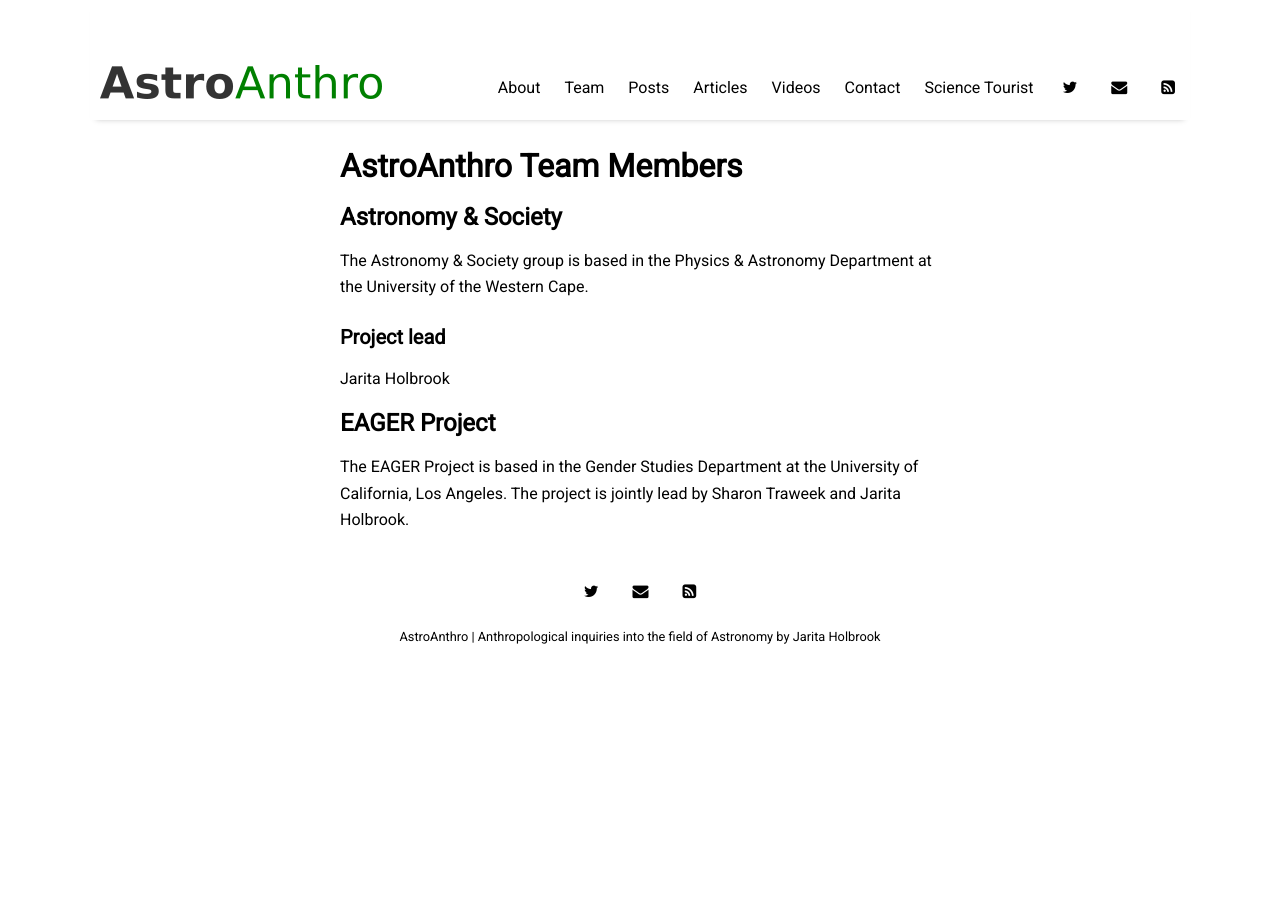
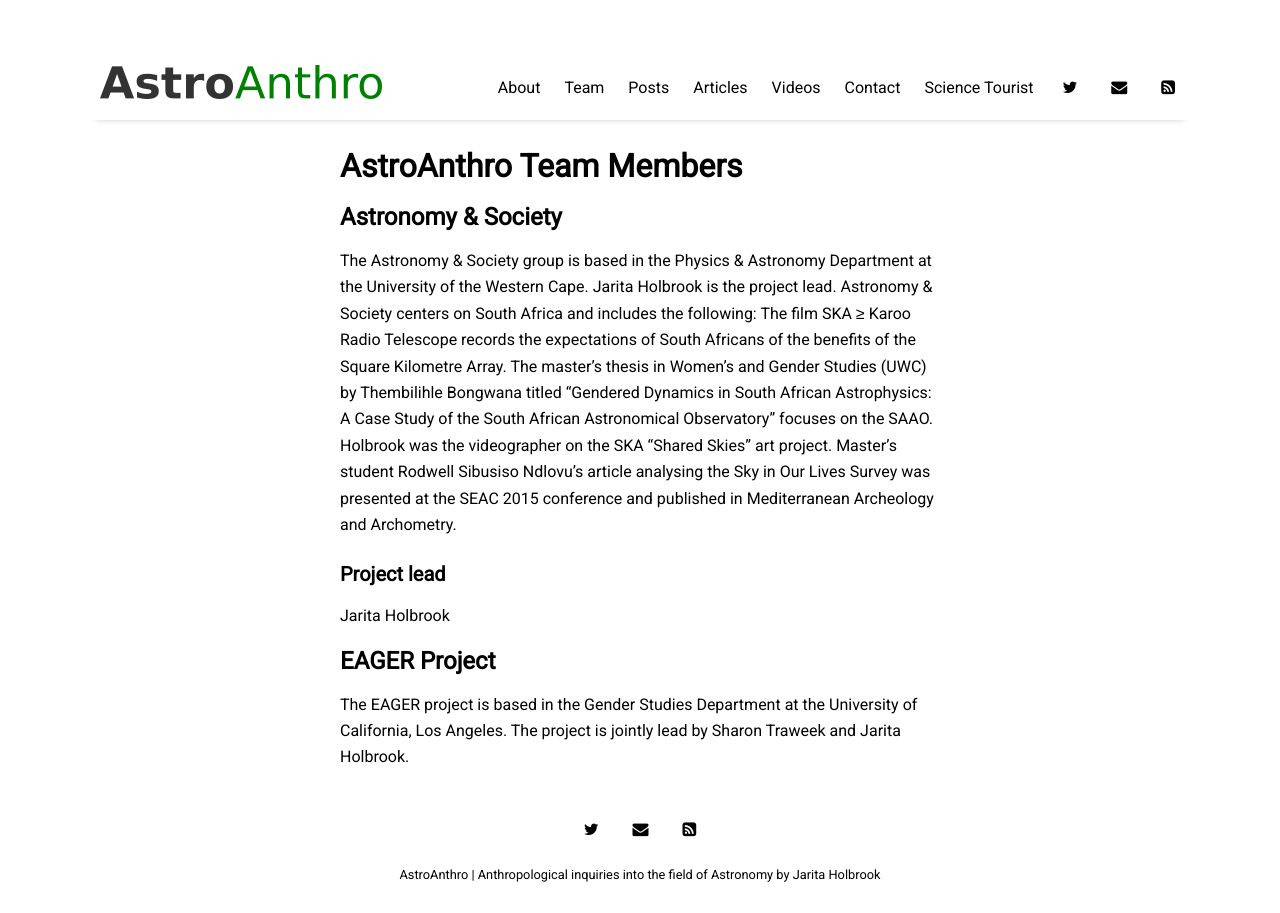
Before and after one commit to romeeld/AstroAnthro, a Jekyll site: the page built from pages/team.md, in a window 1280 px wide. Built offline with Jekyll 4.4.1, drawn with Linux system fonts in a browser that asks for light colours; nearby versions of some CDN libraries.

Commit message:
Update team.md

```diff
--- a/pages/team.md
+++ b/pages/team.md
@@ -7,7 +7,7 @@ title: Team
 
 ## Astronomy & Society
 
-The Astronomy & Society group is based in the Physics & Astronomy Department at the University of the Western Cape.
+The Astronomy & Society group is based in the Physics & Astronomy Department at the University of the Western Cape. Jarita Holbrook is the project lead. Astronomy & Society centers on South Africa and includes the following: The film SKA ≥ Karoo Radio Telescope records the expectations of South Africans of the benefits of the Square Kilometre Array. The master's thesis in Women's and Gender Studies (UWC) by Thembilihle Bongwana titled "Gendered Dynamics in South African Astrophysics: A Case Study of the South African Astronomical Observatory" focuses on the SAAO. Holbrook was the videographer on the SKA "Shared Skies" art project. Master's student Rodwell Sibusiso Ndlovu's article analysing the Sky in Our Lives Survey was presented at the SEAC 2015 conference and published in Mediterranean Archeology and Archometry.
 
 ### Project lead
 
@@ -15,4 +15,4 @@ Jarita Holbrook
 
 ## EAGER Project
 
-The EAGER Project is based in the Gender Studies Department at the University of California, Los Angeles. The project is jointly lead by Sharon Traweek and Jarita Holbrook.
+The EAGER project is based in the Gender Studies Department at the University of California, Los Angeles. The project is jointly lead by Sharon Traweek and Jarita Holbrook.
```
